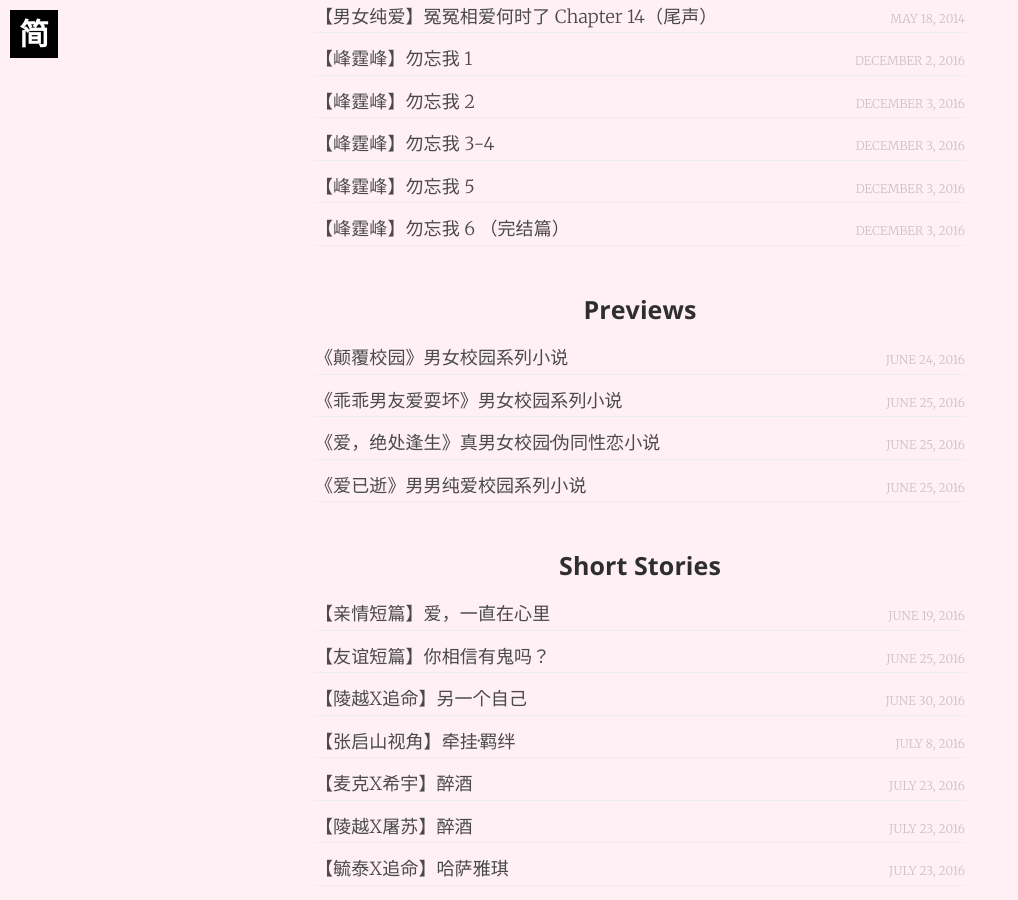
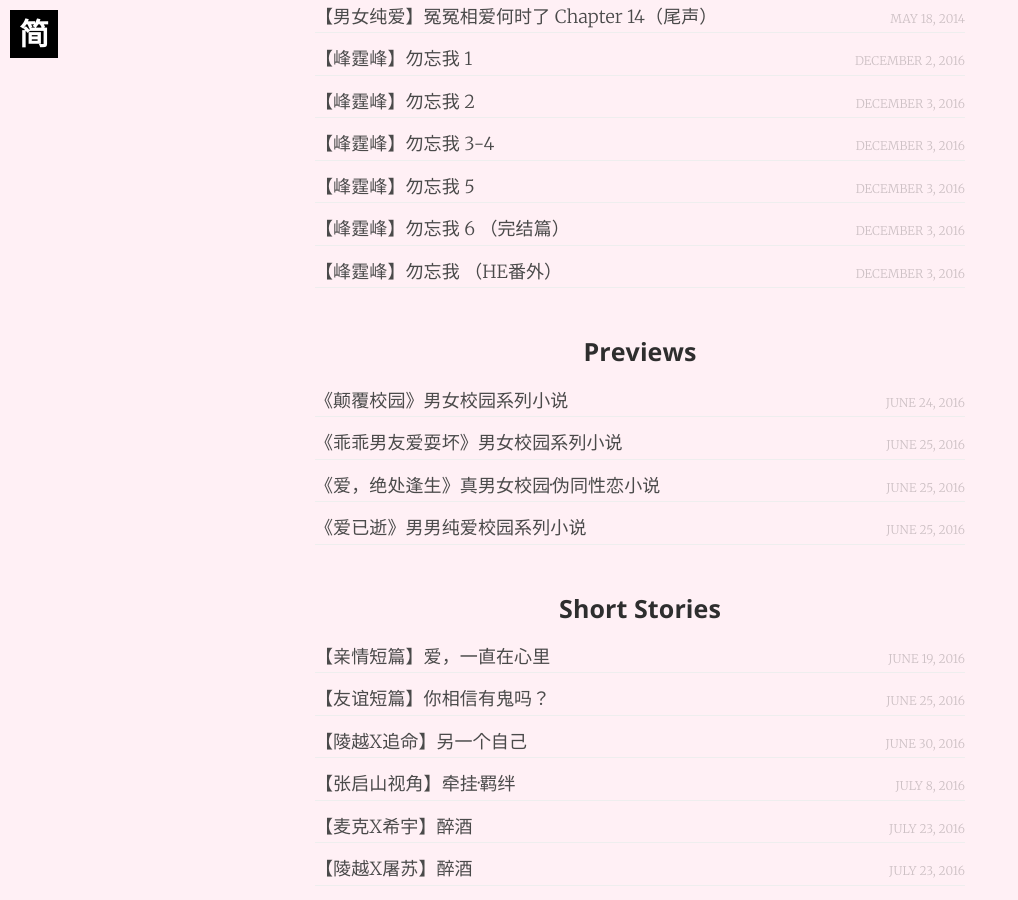
Before and after one commit to RennyNite0924/RennyNite0924.github.io, a Jekyll site: the page built from index.html, in a window 1280 px wide and 900 px high, scrolled down 1081 px. Shown: the whole window, without its empty margins (0-1018 px from the left). Built offline with Jekyll 4.4.1, drawn with Linux system fonts in a browser that asks for light colours; some web fonts are replaced; some of the changed lines change nothing that is shown.

Commit message:
add new post and picture

```diff
--- a/_posts/2016-12-03-Dont-forget-me-06.md
+++ b/_posts/2016-12-03-Dont-forget-me-06.md
@@ -135,3 +135,5 @@ category: Novels
 当易峰看见那个从等待厅一路奔来，扑向伟霆怀里的女人，他知道，
 
 陈 伟 霆 ， 不 再 是 完 全 属 于 他 了 。
+
+[HE番外 →](/novels/2016/12/03/Dont-forget-me-07.html)
--- /dev/null
+++ b/_posts/2016-12-03-Dont-forget-me-07.md
@@ -0,0 +1,293 @@
+---
+layout: post
+title: 【峰霆峰】勿忘我 （HE番外）
+date: 2016-12-03 18:19:00 +0800
+category: Novels
+---
+2022年。
+
+今天是5月4日。
+
+以往的生日，我都推掉所有人的邀约，自己一个人在家。
+
+点蜡烛，吹蜡烛，吃蛋糕，还有……想念他。
+
+唯有今年，我不想一个人过生日。我没办法一个人度过今晚。所以……我现在正坐在化妆间里。
+
+演唱会已经接近尾声，台前的大屏幕播放着以往我拍剧的幕后花絮，而我争取时间小歇。
+
+戴上耳机，晃儿的独特声线敲击着心脏。
+
+《我等你到三十五岁》，虽然歌词意境不同，但这感觉太像了。
+
+划开手机的锁屏，点入相册。
+
+这张照片是在拍摄《活色生香》的时候闹出来的。唐嫣打趣要我和他自拍一张亲密照，他很配合地走过来，从我身后环抱住我，我下意识地握住了他的手。
+
+我还没来得及按下快门，舒畅先一步拍下这一幕。
+
+<p align="center"><img src="/assets/dfm8.jpg" style="max-width: 550px"></p>
+
+那时候的他，眼里只有我。
+
+但现在，不是了。
+
+依稀记得，前晚的婚宴上，我喝得烂醉，他担忧的眼神让我更不敢直视。
+
+婚宴结束后，我在车里一时感触，清唱当年的那首《以后别做朋友》。送我回家的马天宇看不出端倪，还陪我一起唱。
+
+---
+
+“易峰。”助理不知何时到易峰旁边，唯恐戴耳机的他听不见，在他面前扬了扬手。
+
+易峰摘下耳机，听到她说“差不多要上台了。”
+
+“嗯。”易峰拿起了化妆台前的焚寂剑，把手机锁屏之后交给助理，走出化妆间。
+
+当观众席上的粉丝们看见一身黑红配搭焚寂剑的易峰走上台，现场再次骚动起来。
+
+“苏苏！”激动的呐喊声此起彼落。
+
+易峰抿嘴淡笑，高高举起的右手握成拳头。
+
+这是“收声”的手势。粉丝明了，现场安静了下来。
+
+“谢谢你们还记得百里屠苏。”易峰顿了顿，环视四周，然后走到舞台正前方的梯级前面席地而坐。
+
+“有看过《古剑奇谭》的蜜蜂们，你们一定记得屠苏的结局是什么。”
+
+易峰不急不慢的说着，百里屠苏灰飞烟灭的那一幕无不让人印象深刻，现场弥漫着伤感的氛围。
+
+易峰吸了吸鼻子，动手乔正了夹在衣领口的麦克风，“百里屠苏来不及跟你们道别，今天由我来代替他向你们道别。接下来的这首歌，送给你们。”
+
+粉丝们轻轻摇摆手上的荧光棒，静静地聆听“百里屠苏”送给他们的心里话。
+
+“ 往事不要再提　人生已多风雨
+
+　纵然记忆抹不去　爱与恨都还在心底
+
+　真的要断了过去　让明天好好继续
+
+　你就不要再苦苦追问我的消息
+
+  爱情它是个难题　让人目眩神迷
+
+  忘了痛或许可以　忘了你却太不容易
+
+  你不曾真的离去　你始终在我心里
+
+  我对你仍有爱意　我对自己无能为力
+
+  因为我仍有梦　依然将你放在我心中
+
+  总是容易被往事打动　总是为了你心痛
+
+  别流连岁月中　我无意的柔情万种
+
+  不要问我是否再相逢　不要管我是否言不由衷
+
+  为何你不懂	  只要有爱就有痛
+
+  有一天你会知道　人生没有我并不会不同
+
+  人生已经太匆匆	我好害怕总是泪眼朦胧
+
+  忘了我就没有痛	将往事留在风中…… ”
+
+---
+
+一曲唱毕，张智尧的声音传遍馆内。
+
+“咳咳。致远。”
+
+易峰转过身，屏幕上播着影片，而影片里的尧哥一身宁昊天的装扮。
+
+惊讶的表情显现在所有人脸上，包括易峰。
+
+“致远，你身为我宁昊天的儿子，怎么可以让咱宁家丢脸？你这一出，气得你爹死都不瞑目啊！”
+
+易峰不禁失笑，又见尧哥撕掉假胡须之后就弯下身子，随后戴上紫胤真人的头套，不由得一愣。
+
+尧哥忍不住嘀咕，“为了给你录这段影片，我真是拿自己来瞎折腾。”
+
+粉丝们笑了，易峰没有笑，眼泛泪光。说不感动，是假的。
+
+“屠苏，休得胡闹。为师替你做主，再送一首歌给他们。陵越的《两人行》，送给你们。”严肃的师尊忽然对着镜头眨眼，现场的粉丝又忍不住笑了。
+
+屏幕暗了下去，负责音响的幕后工作人员开始播放陈伟霆的《两人行》。
+
+尧哥是唯一知道实情的人，他的心意，易峰怎会不明了。
+
+罢了罢了，这一晚，就让陵越为他划上完美的句号。
+
+易峰心里想着，又转了个身，面对着观众，闭目聆听。
+
+“ 你的眼睛 滴落了悲伤心情
+
+化作寒冰 冻结我心
+
+我愿燃烧 用生命缠作灯芯
+
+哪怕焚尽 也为你光明 ”
+
+伟霆充满磁性的声音传入耳里，过往的回忆涌现脑海里。
+
+闭着眼睛的易峰没有发现台上的屏幕有异样，而面向舞台的粉丝们恰恰看到这一幕。
+
+屏幕上：
+
+嘘～
+
+不要尖叫～
+
+继续听歌～
+
+我要给屠苏一个惊喜～
+
+我是……
+
+看到屏幕上的落名，粉丝们静待着他的出现。
+
+歌曲依然播放着。
+
+“ 我在前方 等了你好久好久
+
+你在路上 很艰难的走 ”
+
+易峰忆起当年在冯家那段时期的甜蜜，黯然低下头，没人看见他嘴角的苦涩。
+
+这时，有一个人吊着威亚从馆内的上方降下来。松开身上的束缚，缓缓地向易峰走去。
+
+“ 等一切看清  你我兄弟有情
+
+待一切看轻 自云淡风轻 ”
+
+那个人指向大屏幕，屏幕上写着：一起唱。
+
+粉丝们看懂了，与那个人一起唱下去。
+
+“ 两人同行 不同龄但同襟
+
+来时的路 太多艰辛 ”
+
+一双强而有力却不失温柔的手从后环抱住易峰。
+
+“ 只要征服 	心中最高的峰顶
+
+便可眺望 最美的风景 ”
+
+---
+
+唱了前半段，现在进入音乐伴奏。
+
+现在粉丝们整齐地呼唤，“大师兄！”
+
+易峰猛然怔了一下，不敢回头看。
+
+这拥抱，这歌声。这不是原声带，是live版。
+
+易峰清晰听见身后的人的轻笑声。
+
+“大家好，我是大西轰，陵越。”
+
+仿佛听不见现场的呼喊，易峰只听得见近在身后的声音。
+
+易峰知道他是谁。
+
+刚才被抱住的那一刻就已经知道了。
+
+听到他跟粉丝们打招呼，还是没能控制住自己，双手不由自主地颤抖。
+
+为什么……
+
+---
+
+伟霆覆上易峰的手，两人更显暧昧，在场的CP粉见状，兴奋地呐喊。
+
+“屠苏，你要控制你自己。”
+
+听到这句对白，易峰笑了，情绪也不再如刚才那么紧绷。
+
+音乐伴奏不知道什么时候停了。伟霆站了起来，朝易峰伸出右手。
+
+还没来得及失落，易峰就听见陵越紫白衣装扮的伟霆对他说，“屠苏，可愿与师兄一同高歌？”
+
+易峰露出百里屠苏的经典笑容，握住一旁的焚寂剑，朝问伟霆伸出左手，“听师兄的。”
+
+伟霆一把拉起易峰，两人相视一笑，一起走到台中央。
+
+音乐响起，伟霆和易峰接着唱。
+
+“ 我在前方 等了你好久好久
+
+你在路上 很艰难的走
+
+等一切看清  你我兄弟有情
+
+待一切看轻 自云淡风轻
+
+两人同行 不同名但同境
+
+前世的宿命 早已注定
+
+手足同心 便能改变命运
+
+如影随形 来世还同行
+
+如影随形 来世还同行
+
+两人同行 不同龄但同襟
+
+来时的路 太多艰辛
+
+只要征服  心中最高的峰顶
+
+便可眺望 最美的风景 ”
+
+“蜜蜂们，一起唱！”伟霆秒变傻白甜的大师兄。
+
+“ 两人同行 不同名但同境
+
+前世的宿命 早已注定
+
+手足同心 便能改变命运
+
+如影随形 来世还同行
+
+如影随形 来世还同行 ”
+
+台上两人紧牵的手一直没放开。
+
+伟霆忽地抱住易峰，“屠苏，欢迎回来。”
+
+随后，伟霆捂住了衣领口的麦克风，下一句话只有易峰听得见。
+
+伟霆松开了手，看见预料之内的呆萌。他再次牵起易峰的手，面向观众席。
+
+“古剑奇谭……”
+
+伟霆转头与易峰对望，两个男人脸上有着对称的酒窝，一起宣布：“圆满结束。”
+
+馆内响起如雷贯耳的掌声，伟霆和易峰双双鞠躬致谢。
+
+---
+
+我等你到三十五岁。
+
+等不到你送来的礼物。
+
+只等到你的一句……
+
+“我和她的婚宴，是假的。生日快乐。”
+
+【番外 完结】
+
+此部作品所有歌曲：
+
+1. 音频怪物《追风》
+
+2. 周兴哲《以后别做朋友》
+
+3. 李易峰《当爱已成往事》
+
+4. 陈伟霆《两人行》
```
Also changed, not shown: assets/dfm8.jpg (added).
